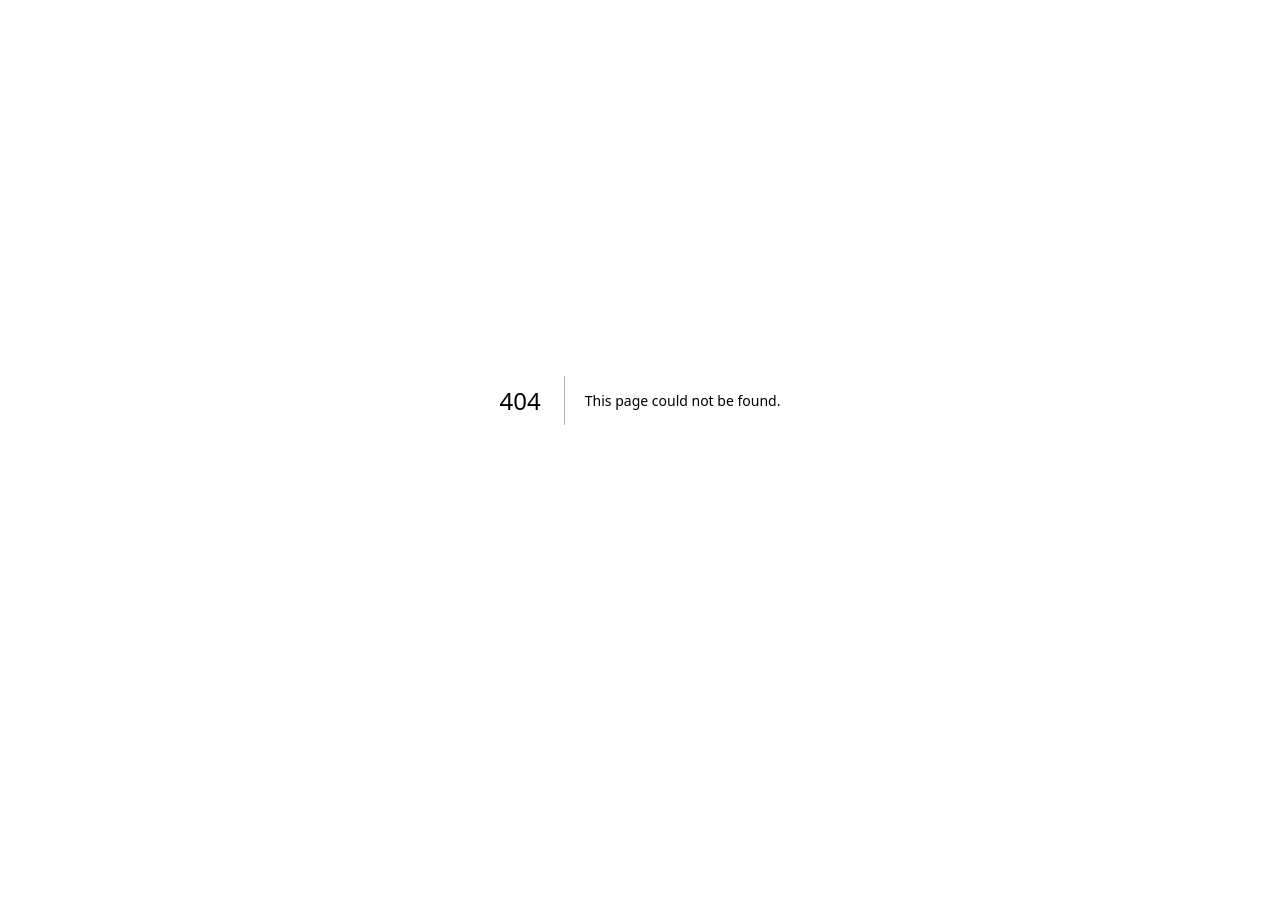
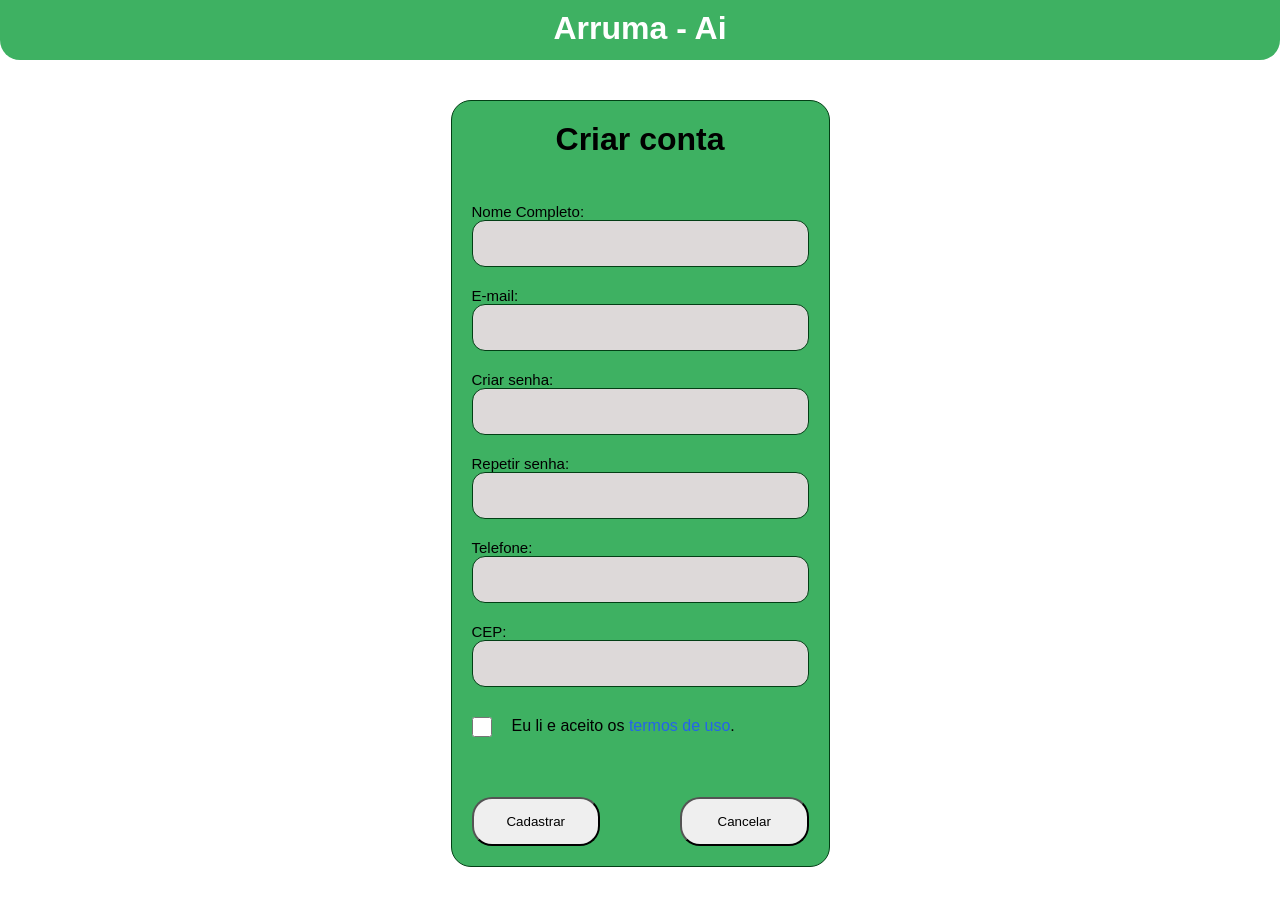
Before and after one commit to GetsG/Arruma-Ai, a Next.js app: page /cadastro in a window 1280 px wide. Before the commit this address had no page. Before the commit the page ends 800 px from the top, so only its background shows below. Built offline with nearby package versions, Linux system fonts and the light colour scheme.

Commit message:
Adicionar telas de login e cadastro

```diff
--- a/package.json
+++ b/package.json
@@ -8,8 +8,9 @@
     "start": "next start"
   },
   "dependencies": {
+    "next": "15.5.3",
     "react": "19.1.0",
     "react-dom": "19.1.0",
-    "next": "15.5.3"
+    "react-icons": "^5.5.0"
   }
 }
--- /dev/null
+++ b/src/app/cadastro/page.js
@@ -0,0 +1,13 @@
+import Header from '@/componentes/Header/Header'
+import Cadastro from '@/componentes/Login/Cadastro'
+import estilos from './cadastro.module.css'
+
+export default function Teste() {
+  return (
+    <div className={estilos.container}>
+      <Header />
+      <Cadastro />
+    </div>
+
+);
+}
--- a/src/app/globals.css
+++ b/src/app/globals.css
@@ -1,42 +1,6 @@
-:root {
-  --background: #ffffff;
-  --foreground: #171717;
+*{
+  font-family: Arial, Helvetica, sans-serif;
+  margin: 0;
+  padding: 0;
+  box-sizing: border-box;
 }
-
-@media (prefers-color-scheme: dark) {
-  :root {
-    --background: #0a0a0a;
-    --foreground: #ededed;
-  }
-}
-
-html,
-body {
-  max-width: 100vw;
-  overflow-x: hidden;
-}
-
-body {
-  color: var(--foreground);
-  background: var(--background);
-  font-family: Arial, Helvetica, sans-serif;
-  -webkit-font-smoothing: antialiased;
-  -moz-osx-font-smoothing: grayscale;
-}
-
-* {
-  box-sizing: border-box;
-  padding: 0;
-  margin: 0;
-}
-
-a {
-  color: inherit;
-  text-decoration: none;
-}
-
-@media (prefers-color-scheme: dark) {
-  html {
-    color-scheme: dark;
-  }
-}
--- /dev/null
+++ b/src/componentes/Header/Header.jsx
@@ -0,0 +1,9 @@
+import estilos from "./Header.module.css"
+
+export default function Header(){
+    return(
+        <header className={estilos.component_header}>
+            <h1>Arruma - Ai</h1>
+        </header>
+    )
+}
--- /dev/null
+++ b/src/componentes/Header/Header.module.css
@@ -0,0 +1,9 @@
+.component_header{
+    display: block;
+    height: 60px;
+    background-color: #3eb162;
+    padding: 10px;
+    text-align: center;
+    border-radius: 0 0 20px 20px;
+    color: white;
+}
--- /dev/null
+++ b/src/componentes/Login/Cadastro.jsx
@@ -0,0 +1,51 @@
+import estilos from './Cadastro.module.css'
+
+export default function Cadastro(){
+    return(
+        <div className={estilos.container}>
+            <h1>Criar conta</h1>
+
+            <div>
+                <p>Nome Completo:</p>
+                <input></input>
+            </div>
+
+            <div>
+                <p>E-mail:</p>
+                <input></input>
+            </div>
+
+            <div>
+                <p>Criar senha:</p>
+                <input type="password"></input>
+            </div>
+
+            <div>
+                <p>Repetir senha:</p>
+                <input type="password"></input>
+            </div>
+
+            <div>
+                <p>Telefone:</p>
+                <input></input>
+            </div>
+
+            <div>
+                <p>CEP:</p>
+                <input></input>
+            </div>
+
+            <div className={estilos.termos}>
+                <input type="checkbox" id="termos" name="termos" />
+                <div className={estilos.texto_termos}>
+                    <label>  Eu li e aceito os <a href="#">termos de uso</a>. </label>
+                </div>
+            </div>
+
+            <div className={estilos.container_botoes}>
+                <button>Cadastrar</button>
+                <button>Cancelar</button>
+            </div>
+        </div>
+    )
+}
--- /dev/null
+++ b/src/componentes/Login/Cadastro.module.css
@@ -0,0 +1,65 @@
+.container{
+    display: flex;
+    height: 100%;
+    width: calc(400px - 21px);
+    padding: 20px;
+    background-color: #3eb162;
+    border: 1px solid #023f15;
+    border-radius: 20px;
+    flex-direction: column;
+    justify-self: center;
+    gap: 20px;
+    margin-top: 40px;
+    margin-bottom: 40px;
+}
+
+.container h1{
+    margin-bottom: 25px;
+    text-align: center;
+}
+
+.container p{
+    font-size: 15px;
+}
+
+.container input{
+    padding: 15px;
+    width: 100%;
+    background-color: rgb(221, 217, 217);
+    border: 1px solid #023f15;
+    border-radius: 13px;
+}
+
+.termos {
+    margin-top: 10px;
+    display: inline-flex;
+    gap: 20px;
+}
+
+.termos input[type="checkbox"]{
+    font-size: 10px;
+    width: 20px;
+    height: 20px;
+}
+
+.termos a {
+    color: #2563eb;
+    text-decoration: none;
+}
+
+.termos a:hover {
+    text-decoration: underline;
+}
+
+.container_botoes{
+    display: flex;
+    gap: 80px;
+    margin-top: 40px;
+}
+
+.container_botoes button{
+    width: 150px;
+    padding: 15px;
+    border-radius: 20px;
+    cursor: pointer;
+}
--- /dev/null
+++ b/src/componentes/Login/Login.module.css
@@ -0,0 +1,97 @@
+@media (max-width: 480px) {
+  .component_acesso {
+    padding: 10px;
+  }
+}
+
+.component{
+    height: calc(100vh - 60px);
+    justify-items: center;
+    align-self: center;
+    align-content: center;
+}
+
+.titulo{
+    margin-top: 20px;
+    margin-bottom: 20px;
+}
+
+.component_acesso{
+    justify-self: center;
+    width: 100%;
+    max-width: 400px;
+}
+
+.component_infos{
+    display: flex;
+    flex-direction: column;
+    gap: 20px;
+}
+
+.component_infos p{
+    font-size: 18px;
+}
+
+.component_acesso input{
+    padding: 15px;
+    width: 100%;
+    background-color: rgb(221, 217, 217);
+    border: 1px solid #3eb162;
+    border-radius: 13px;
+}
+
+.component_links{
+    margin-top: 14px;
+    display: flex;
+    justify-content: center;
+    align-items: center;
+    gap: 70px;
+    margin-right: 30px;
+}
+
+.component_links a{
+    text-decoration: none;
+    color: black;
+    font-size: 13px;
+}
+
+
+.separator {
+  position: absolute;
+  left: 50%;
+  transform: translateX(-50%);
+}
+
+.acessar{
+    display: block;
+    margin: auto;
+    padding: 10px 40px;
+    margin-top: 30px;
+    margin-bottom: 30px;
+    background-color: #3eb162;
+    border-radius: 13px;
+    font-weight: bold;
+    border: 0px;
+    cursor: pointer;
+}
+
+.tipos_acessos{
+    display: flex;
+    flex-direction: column;
+    gap: 20px;
+}
+
+.tipos_acessos button{
+    display: flex;
+    justify-content: center;
+    gap: 15px;
+    align-items: center;
+    padding: 10px;
+    width: 100%;
+
+}
+
+.logos{
+    font-size: 30px;
+
+}
```
Also changed, not shown: src/app/page.js (+5 -89 lines), src/componentes/Login/Login.jsx (added, +41 -0 lines), src/app/cadastro/cadastro.module.css (added), 1 other file (tests, documents, lock files or other folders).
